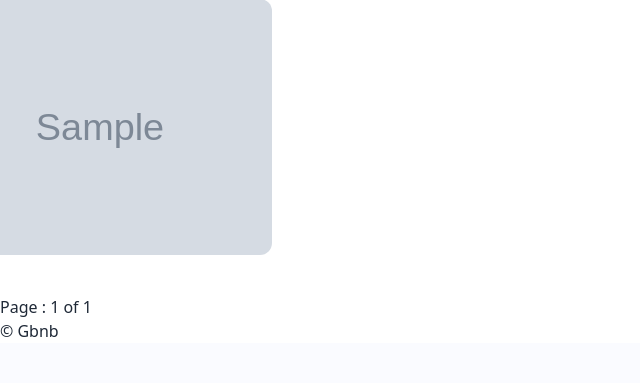
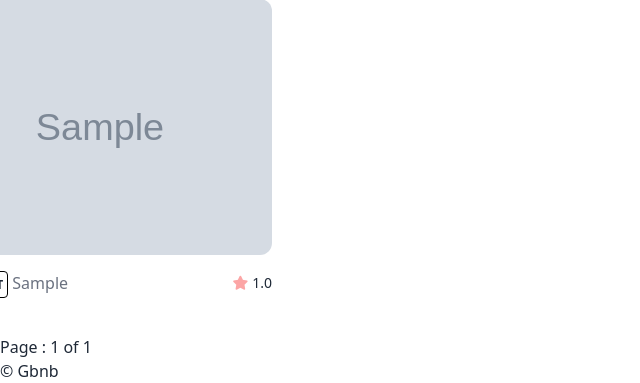
Before and after one commit to Guiwoo/Airbnb_clone, a Django app: page / in a window 1280 px wide; the page is wider, and only the part inside the window is pictured. Shown: the part 625-1008 px from the top of that part, without its empty margins (0-640 px from the left). Before the commit the page ends 962 px from the top of that part, so only its background shows below. Run offline with Django 3.2, Linux system fonts and the light colour scheme; tables that the repository leaves empty hold one stand-in row (values such as "Sample post"); grey boxes marked "Sample" are stand-in pictures; style sheets or scripts are compiled from the project's sources; some libraries are stand-ins or nearby versions.

Commit message:
room_card_done

```diff
--- a/rooms/views.py
+++ b/rooms/views.py
@@ -9,7 +9,7 @@ class HomeView(ListView):
     """Homeview Definition"""
 
     model = models.Room
-    paginate_by = 10
+    paginate_by = 12
     ordering = "created"
     paginate_orphans = 5
     context_object_name = "rooms"
--- a/templates/base.html
+++ b/templates/base.html
@@ -7,8 +7,9 @@
     <meta name="viewport" content="width=device-width, initial-scale=1.0"/>
     <link rel="stylesheet" href="{% static 'css/styles.css' %}">
     <title>{% block page_title %}{% endblock %} | Gbnb</title>
+    <script src="https://kit.fontawesome.com/29cff8c3f0.js" crossorigin="anonymous"></script>
 </head>
-<body class="text-gray-800 mt-24">
+<body class="text-gray-800 mt-24 font-light">
     <header class="container max-w-full flex items-center inset-0 justify-between px-6 h-20 border-b border-gray-400 fixed bg-red-200 text-white">
         <div class="flex items-center w-1/3">
             <a href="{% url "core:home" %}" class="mr-6">
--- a/templates/partials/room_card.html
+++ b/templates/partials/room_card.html
@@ -1,3 +1,15 @@
 <div class="w-1/4 mb-10 px-2">
-    <div class="w-full h-64 bg-cover bg-center rounded-xl" style="background-image: url({{room.first_photo}});"></div>
+    <div class="w-full h-64 bg-cover bg-center rounded-xl mb-4" style="background-image: url({{room.first_photo}});"></div>
+    <div class="flex justify-between">
+        <div>
+            {% if room.host.superhost %}
+                <span class="uppercase font-bold text-xs border border-black rounded py-1 px-1">superhost</span>
+            {% endif %}
+            <span class="text-gray-500">{{room.city}}</span>
+        </div>
+        <span class="text-sm flex items-center">
+            <i class="fas fa-star text-red-300 text-sm mr-1"></i>
+            {{room.total_rating}}
+        </span>
+    </div>
 </div>
```
